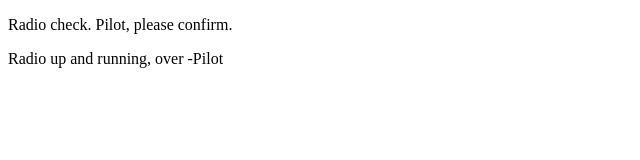
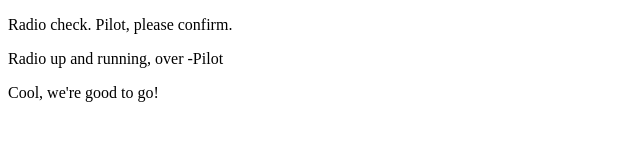
Before and after one commit to mmckeever23/communication_log, a plain HTML site: page index.html in a window 1280 px wide. Shown: the whole page, without its empty margins (0-640 px from the left). Drawn offline with Linux system fonts and the light colour scheme.

Commit message:
sending reply

```diff
--- a/index.html
+++ b/index.html
@@ -4,5 +4,7 @@
       <p>Radio check. Pilot, please confirm.</p>
 
       <p>Radio up and running, over -Pilot</p>
+
+      <p>Cool, we're good to go!</p>
    </body>
 </html>
```
